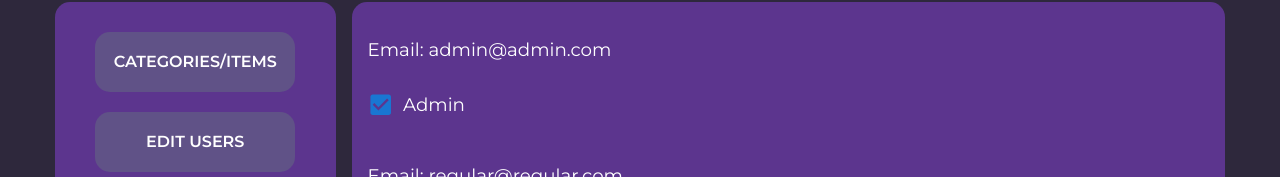
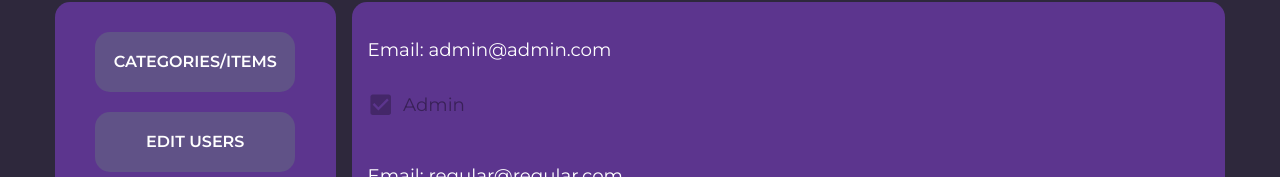
Before and after one commit to dyrpit/orderly-ai-2, a React (Vite) app: page /admin/edituser in a window 1280 px wide. Shown: the part 139-316 px from the top of the page. Built offline with nearby package versions, Linux system fonts and the light colour scheme; sample sign-in values are in the browser's storage.

Commit message:
add change admin rules

```diff
--- a/src/Components/UsersEdit/UsersEdit.tsx
+++ b/src/Components/UsersEdit/UsersEdit.tsx
@@ -1,11 +1,15 @@
-import { useContext } from "react";
+import { useContext, useMemo } from "react";
 import { UsersEditCheckbox, UsersEditButton, UsersEditContainer, UsersEditList, UsersEditListItem, UsersEditListRow } from "./UsersEdit.styles";
 import { Checkbox } from "@mui/material";
 import { OrderAiContext } from "../../Context/ContextProvider";
 import { UserRole } from "../../Context/types";
+import useDecrypt from "../../Hooks/useDecrypt";
 
 export function UsersEdit() {
   const { users, handleToggleRoleChange } = useContext(OrderAiContext);
+  const { parseJwtToken } = useDecrypt();
+  const isSingleAdmin = useMemo(() => users.filter(({ role }) => role === UserRole.admin).length <= 1, [users]);
+  const user: { email: string; } | undefined = parseJwtToken();
 
   return (
     <UsersEditContainer>
@@ -19,6 +23,7 @@ export function UsersEdit() {
                 {
                   <Checkbox
                     defaultChecked={role === UserRole.admin ? true : false}
+                    disabled={(role === UserRole.admin && isSingleAdmin) || email === user?.email}
                     color="primary"
                     onChange={() => handleToggleRoleChange(id)}
                   />
```
